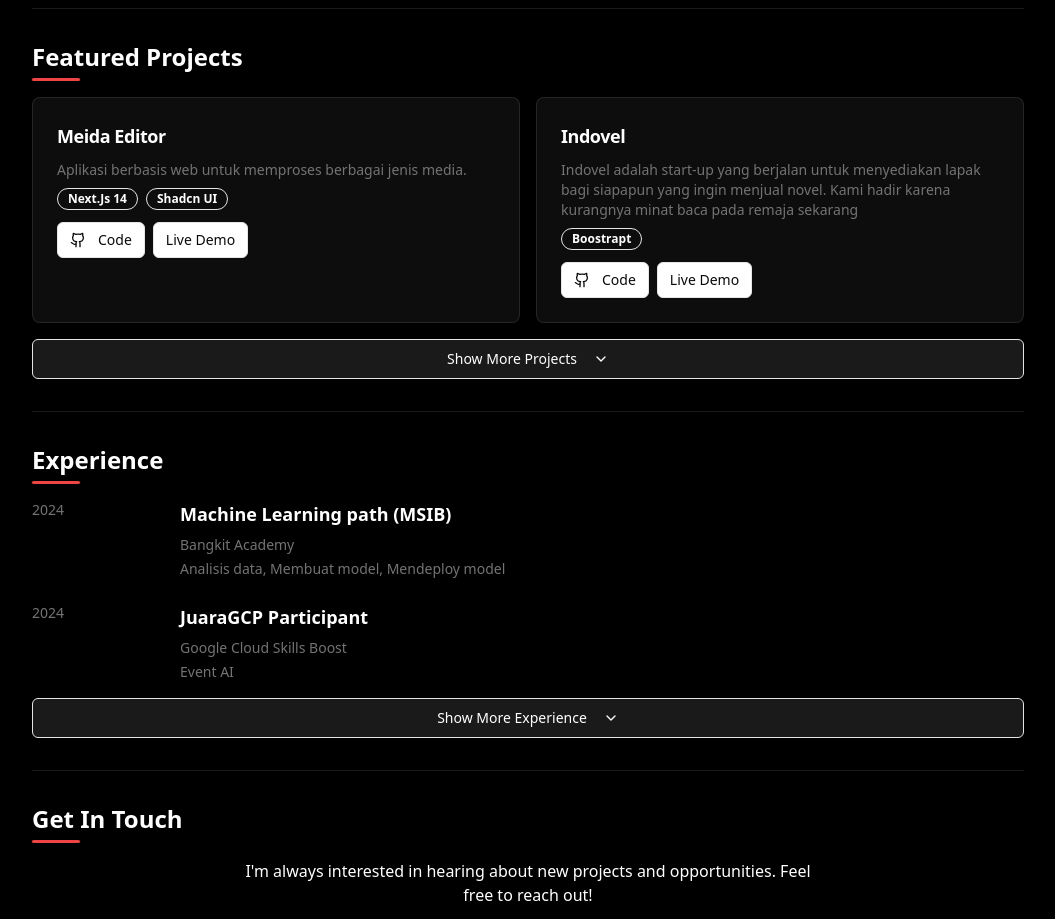
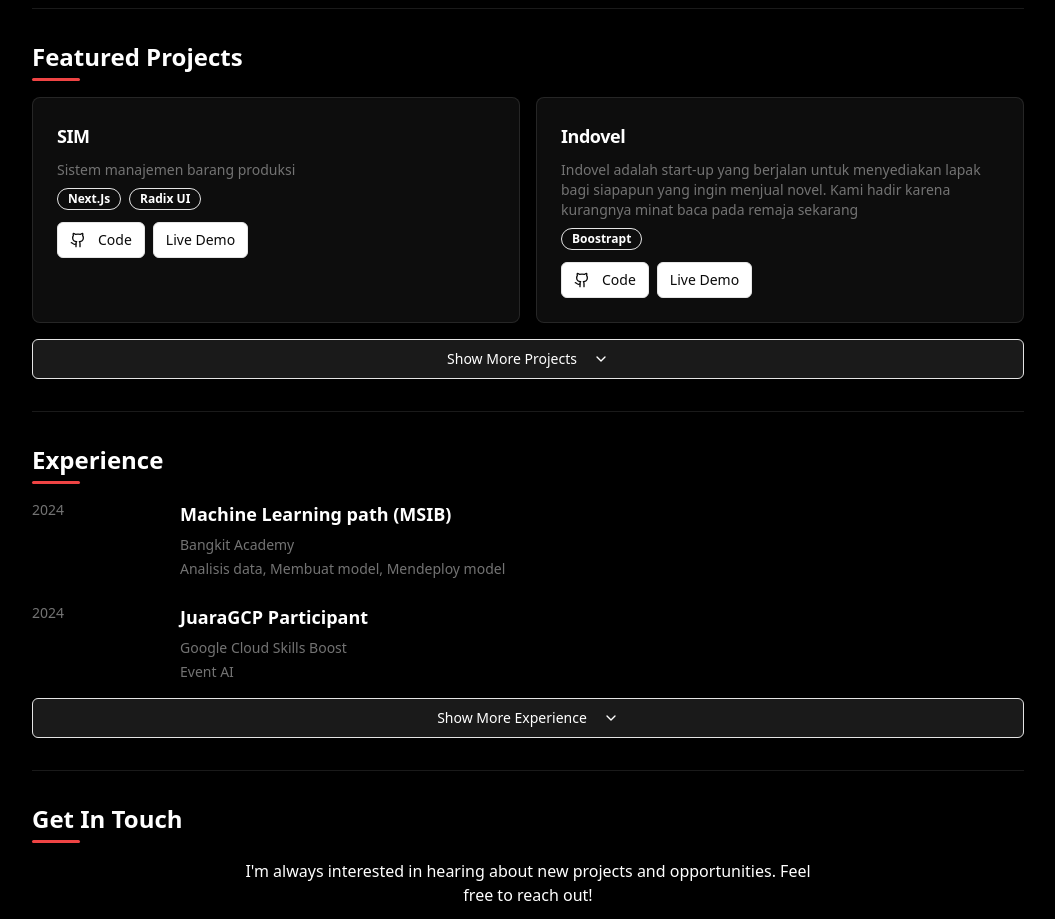
Before and after one commit to ajimaulana123/portfolio, a Next.js app: page / in a window 1280 px wide. Shown: the part 840-1759 px from the top of the page, without its empty margins (112-1167 px from the left). Built offline with nearby package versions, Linux system fonts and the light colour scheme.

Commit message:
Update page.tsx

```diff
--- a/src/app/page.tsx
+++ b/src/app/page.tsx
@@ -91,11 +91,11 @@ export default function Component() {
 
   const projects: Project[] = [
      {
-      title: "Meida Editor",
-      description: "Aplikasi berbasis web untuk memproses berbagai jenis media.",
-      tech: ["Next.Js 14", "Shadcn UI"],
-      github: "https://github.com/ajimaulana123/media-editor",
-      demo: "https://media-editor-bay.vercel.app/"
+      title: "SIM",
+      description: "Sistem manajemen barang produksi",
+      tech: ["Next.Js", "Radix UI"],
+      github: "https://github.com/ajimaulana123/sistem-manajemen-produksi-barang",
+      demo: "https://sistem-manajemen-produksi-barang.vercel.app/"
     },
     {
       title: "Indovel",
```
